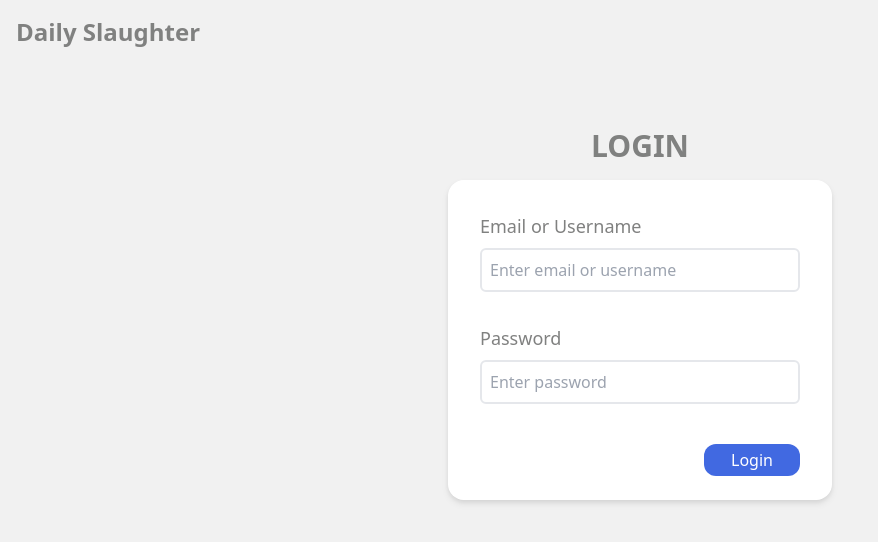
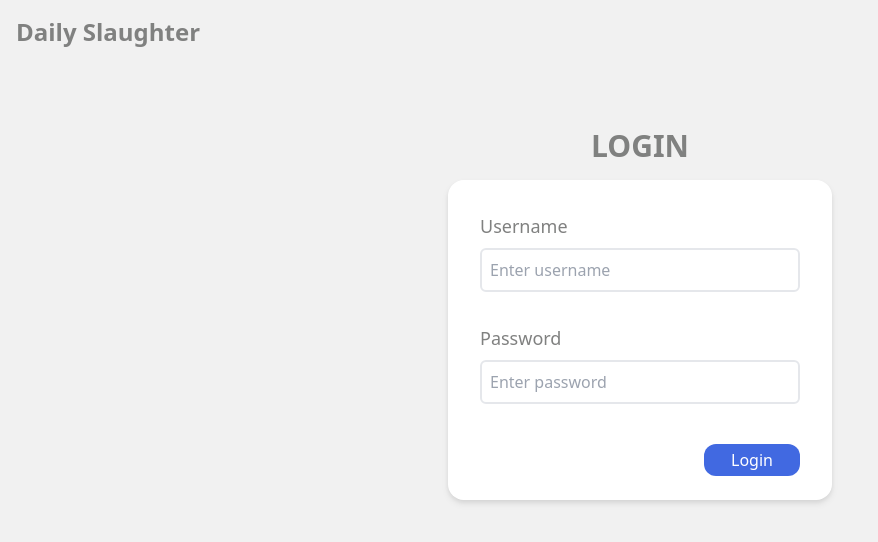
Before and after one commit to Despee2k/daily-slaughter, a React (Vite) app in the folder frontend/: page /login in a window 1280 px wide. Shown: the top 542 px of the page, without its empty margins (0-878 px from the left). Built offline with nearby package versions, Linux system fonts and the light colour scheme.

Commit message:
feat: add authentication to page page

```diff
--- a/frontend/src/App.jsx
+++ b/frontend/src/App.jsx
@@ -1,18 +1,34 @@
-import { BrowserRouter as Router, Routes, Route } from "react-router-dom";
+import {
+  BrowserRouter as Router,
+  Routes,
+  Route,
+  Navigate,
+} from "react-router-dom";
+import { useState } from "react";
 import Dashboard from "./Pages/Dashboard";
 import LoginPage from "./Pages/LoginPage";
 import NewEntry from "./Pages/NewEntry";
 
 const App = () => {
+  const [token, setToken] = useState(localStorage.getItem("token") || "");
+
+  const isAuthenticated = token !== "";
+
   return (
     <Router>
       <Routes>
-        <Route path="/" element={<Dashboard />} />
-        <Route path="/login" element={<LoginPage />} />
-        <Route path="/new-entry" element={<NewEntry />} />
+        <Route path="/login" element={<LoginPage setToken={setToken} />} />
+        <Route
+          path="/"
+          element={isAuthenticated ? <Dashboard /> : <Navigate to="/login" />}
+        />
+        <Route
+          path="/new-entry"
+          element={isAuthenticated ? <NewEntry /> : <Navigate to="/login" />}
+        />
       </Routes>
     </Router>
-  )
-}
+  );
+};
 
-export default App
+export default App;
--- a/frontend/src/Components/Login/LoginForm.jsx
+++ b/frontend/src/Components/Login/LoginForm.jsx
@@ -1,23 +1,58 @@
-import LoginInput from "./LoginInput"
-import Button from "../UI/Button"
+import LoginInput from "./LoginInput";
+import Button from "../UI/Button";
+import { useState } from "react";
+import axios from "axios";
+import { useNavigate } from "react-router-dom";
 
-const LoginForm = () => {
+const LoginForm = ({ setToken }) => {
+  const [username, setUsername] = useState("");
+  const [password, setPassword] = useState("");
+  const navigate = useNavigate();
+
+  const handleLogin = async (e) => {
+    e.preventDefault();
+    try {
+      console.log(username, password);
+      const response = await axios.post("http://localhost:5000/login", {
+        Username: username,
+        Password: password,
+      });
+      console.log(response);
+
+      const token = response.data.token;
+      setToken(token);
+      localStorage.setItem("token", token);
+
+      navigate("/");
+    } catch (error) {
+      console.error(error);
+    }
+  };
+
   return (
-    <div className="w-96 h-80 bg-[#FFFFFF] rounded-2xl relative drop-shadow-md">
+    <div className="relative h-80 w-96 rounded-2xl bg-[#FFFFFF] drop-shadow-md">
+      <form onSubmit={handleLogin}>
         <LoginInput
-            label="Email or Username"
-            placeholder="Enter email or username"
+          type="text"
+          name="Username"
+          label="Username"
+          placeholder="Enter username"
+          onChange={(e) => setUsername(e.target.value)}
         />
         <LoginInput
-            label="Password"
-            placeholder="Enter password"
+          type="password"
+          name="Password"
+          label="Password"
+          placeholder="Enter password"
+          onChange={(e) => setPassword(e.target.value)}
         />
         <Button
-            label="Login"
-            style="w-24 h-8 text-[#FFFFFF] bg-[#4169E1] rounded-xl mt-10 mr-8 absolute right-0 hover:bg-[#3654C9]"
+          label="Login"
+          style="w-24 h-8 text-[#FFFFFF] bg-[#4169E1] rounded-xl mt-10 mr-8 absolute right-0 hover:bg-[#3654C9]"
         />
+      </form>
     </div>
-  )
-}
+  );
+};
 
-export default LoginForm
+export default LoginForm;
--- a/frontend/src/Components/Login/LoginInput.jsx
+++ b/frontend/src/Components/Login/LoginInput.jsx
@@ -1,13 +1,17 @@
-const LoginInput = ({ label, placeholder}) => {
+const LoginInput = ({ label, placeholder, name, value, onChange, type }) => {
   return (
-    <div className="flex flex-col mt-8">
-      <label className="text-[#808180] ml-8 mb-2 text-lg">{label}</label>
+    <div className="mt-8 flex flex-col">
+      <label className="mb-2 ml-8 text-lg text-[#808180]">{label}</label>
       <input
-        type="text"
-        className="text-[#808180] w-80 mx-auto p-2 rounded-md border-2 focus:outline-none focus:ring focus:ring-[#808180]"
-        placeholder={placeholder}></input>
+        type={type}
+        name={name}
+        value={value}
+        onChange={onChange}
+        className="mx-auto w-80 rounded-md border-2 p-2 text-[#808180] focus:border-transparent focus:outline-none focus:ring focus:ring-[#808180]"
+        placeholder={placeholder}
+      ></input>
     </div>
-  )
-}
+  );
+};
 
-export default LoginInput
+export default LoginInput;
--- a/frontend/src/Pages/LoginPage.jsx
+++ b/frontend/src/Pages/LoginPage.jsx
@@ -1,17 +1,19 @@
-import LoginForm from "../Components/Login/LoginForm"
+import LoginForm from "../Components/Login/LoginForm";
 
-const LoginPage = () => {
+const LoginPage = ({ setToken }) => {
   return (
     <div>
-      <h1 className="text-[#808180] font-extrabold text-2xl mb-16 p-4">Daily Slaughter</h1>
-      <div className="flex justify-center mb-4">
-        <h1 className="text-[#808180] font-bold text-3xl">LOGIN</h1>
+      <h1 className="mb-16 p-4 text-2xl font-extrabold text-[#808180]">
+        Daily Slaughter
+      </h1>
+      <div className="mb-4 flex justify-center">
+        <h1 className="text-3xl font-bold text-[#808180]">LOGIN</h1>
       </div>
       <main className="flex items-center justify-center">
-          <LoginForm />
+        <LoginForm setToken={setToken} />
       </main>
     </div>
-  )
-}
+  );
+};
 
-export default LoginPage
+export default LoginPage;
```
